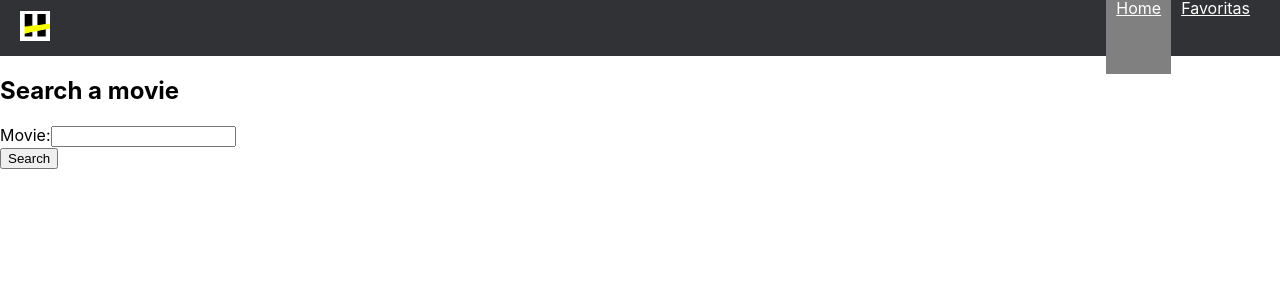
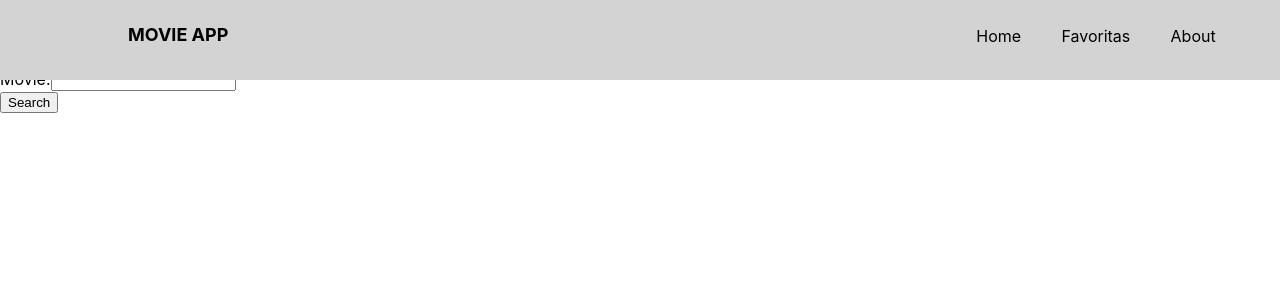
Before and after one commit to RafaelOviedo/MoviesApp, a React (Create React App) app: page / in a window 1280 px wide. Shown: the top 300 px of the page. Built offline with nearby package versions, Linux system fonts and the light colour scheme.

Commit message:
dando estilos a la navabr

```diff
--- a/src/App.js
+++ b/src/App.js
@@ -1,7 +1,7 @@
 import React from "react";
 import Favorites from "./components/Favorites/Favorites";
-import Buscador from "./components/Buscador/Buscador";
-import NavBar from "./components/NavBar/NavBar";
+import Search from "./components/Search/search";
+import NavBar from "./components/NavBar/navBar";
 import { Route } from "react-router-dom";
 import Movie from "./components/Movie/Movie";
 
@@ -9,7 +9,7 @@ function App() {
     return (
         <React.Fragment>
             <NavBar />
-            <Route exact path="/" component={Buscador} />
+            <Route exact path="/" component={Search} />
             <Route path="/favs" component={Favorites} />
             <Route path="/movie/:id" component={Movie} />
         </React.Fragment>
--- a/src/components/NavBar/NavBar.js
+++ b/src/components/NavBar/NavBar.js
@@ -1,32 +1,24 @@
 import React from "react";
-import { NavLink } from "react-router-dom";
-import Logo from "../../logoHenry.png";
-
-import "./Navbar.css";
+import { Link } from "react-router-dom";
+import styles from "./navBar.module.css";
 
 export default function NavBar() {
     return (
-        <header className="navbar">
-            <div>
-                <img
-                    id="logoHenry"
-                    src={Logo}
-                    width="30"
-                    height="30"
-                    className="d-inline-block align-top"
-                    alt=""
-                />
-            </div>
-            <nav>
-                <ul className="list">
-                    <li className="list-item">
-                        <NavLink exact to="/">
-                            Home
-                        </NavLink>
-                        <NavLink to="/favs">Favoritas</NavLink>
-                    </li>
-                </ul>
-            </nav>
-        </header>
+        <nav className={styles.navBarContainer}>
+            <div className={styles.navbarLogo}>MOVIE APP</div>
+            <ul className={styles.navbarList}>
+                <Link exact to="/" className={styles.listItem}>
+                    Home
+                </Link>
+
+                <Link to="/favs" className={styles.listItem}>
+                    Favoritas
+                </Link>
+
+                <Link to="/about" className={styles.listItem}>
+                    About
+                </Link>
+            </ul>
+        </nav>
     );
 }
--- a/src/components/NavBar/Navbar.css
+++ /dev/null
@@ -1,47 +0,0 @@
-.navbar {
-    height: 56px;
-    width: 100%;
-    top: 0;
-    left: 0;
-    background-color: #303236;
-    display: flex;
-    justify-content: space-between;
-    align-items: center;
-    padding: 0 20px;
-    box-sizing: border-box;
-}
-
-.navbar nav {
-    height: 100%;
-}
-
-.list {
-    margin: 0;
-    padding: 0;
-    list-style: none;
-    display: flex;
-    flex-flow: row;
-    align-items: center;
-    height: 100%;
-}
-
-.list-item {
-    margin: 0;
-    display: flex;
-    height: 100%;
-    width: auto;
-    align-items: center;
-}
-
-.list-item a {
-    color: white;
-    height: 100%;
-    padding: 16px 10px;
-    border-bottom: 4px solid transparent;
-}
-
-.list-item a:hover,
-.list-item a.active {
-    background-color: #808080;
-    color: white;
-}
--- /dev/null
+++ b/src/components/NavBar/navBar.module.css
@@ -0,0 +1,36 @@
+.navBarContainer {
+    position: fixed;
+    top: 0;
+    width: 100%;
+    height: 10vh;
+    background: lightgray;
+}
+
+.navbarLogo {
+    position: absolute;
+    top: 30%;
+    left: 10%;
+    font-weight: bold;
+    font-size: large;
+}
+
+.navbarList {
+    position: absolute;
+    left: 70%;
+    height: 50%;
+    width: 25%;
+    display: flex;
+    flex-direction: row;
+    justify-content: space-evenly;
+    align-items: center;
+}
+.listItem {
+    list-style-type: none;
+}
+.listItem:hover {
+    color: white;
+}
+.listItem {
+    color: black;
+    text-decoration: none;
+}
--- a/src/components/Buscador/Buscador.js
+++ b/src/components/Search/search.js
@@ -3,7 +3,7 @@ import { connect } from "react-redux";
 import { Link } from "react-router-dom";
 import { getMovies } from "../../actions";
 import { addMovieFavourite } from "../../actions";
-import styles from "./Buscador.module.css";
+import styles from "./search.module.css";
 
 export class Buscador extends Component {
     constructor(props) {
```
Also changed, not shown: src/components/Search/search.module.css (added).
